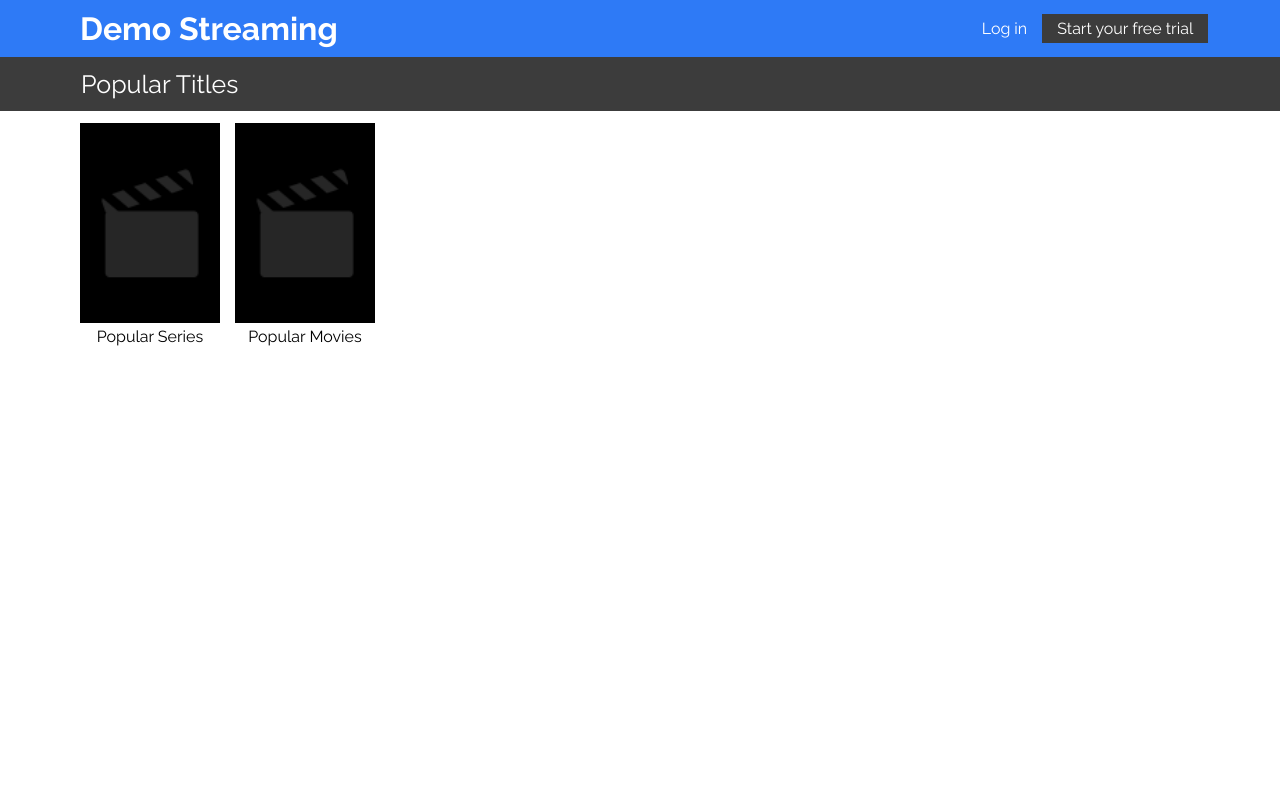
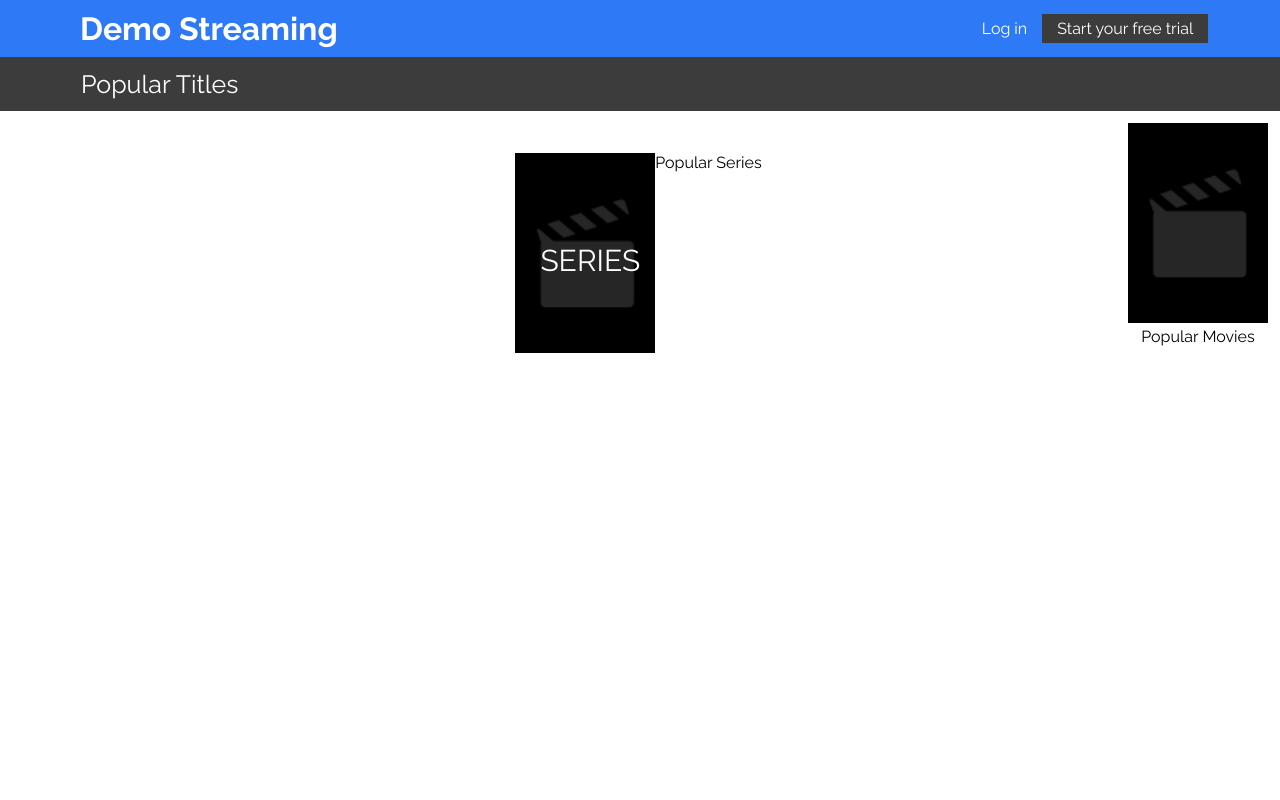
Before and after one commit to promie/stan-react, a React (Create React App) app: page / in a window 1280 px wide. Shown: the top 800 px of the page. Built offline with nearby package versions, Linux system fonts and the light colour scheme.

Commit message:
styling for the list of series

```diff
--- a/src/pages/Series/Series.tsx
+++ b/src/pages/Series/Series.tsx
@@ -2,6 +2,7 @@ import { FC, useEffect } from 'react'
 import { useSelector } from 'react-redux'
 import { useAppDispatch } from '../../store'
 import { getSeries } from '../../features/shows/showsAction'
+import './series.css'
 
 const Series: FC = () => {
   const { series } = useSelector((store: any) => store.shows)
@@ -11,7 +12,20 @@ const Series: FC = () => {
     dispatch(getSeries())
   }, [])
 
-  return <div>{JSON.stringify(series)}</div>
+  return (
+    <div className="series">
+      {series?.map((ser: any, idx: number) => (
+        <div key={idx} className="poster-container">
+          <img
+            src={ser.images['Poster Art'].url}
+            alt="poster"
+            className="poster"
+          />
+          <p className="series-title">{ser.title}</p>
+        </div>
+      ))}
+    </div>
+  )
 }
 
 export default Series
--- /dev/null
+++ b/src/pages/Series/series.css
@@ -0,0 +1,38 @@
+/*Mobile first approach*/
+.series {
+    display: flex;
+    flex-direction: column;
+    flex-wrap: wrap;
+    margin: 15px 0;
+    justify-content: center;
+    text-align: center;
+    padding-left: 45px;
+}
+
+.poster-container {
+    margin-bottom: 15px;
+}
+
+.poster {
+    width: 200px;
+    height: 300px;
+    min-width: 200px;
+    min-height: 300px;
+    max-width: 200px;
+    max-height: 300px;
+    object-fit: cover;
+    margin-right: 25px;
+}
+
+.series-title {
+    font-size: 14px;
+}
+
+@media(min-width: 600px) {
+    .series {
+        flex-direction: row;
+        width: 1595px;
+        margin: 30px 10px;
+        padding-left: 69px;
+    }
+}
```
